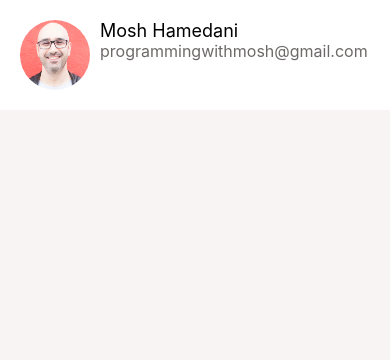
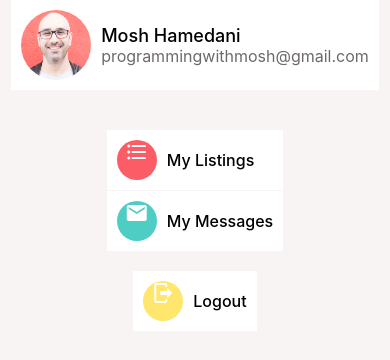
Before and after one commit to JonLevin25/mosh-react-native-tutorial, a React Native app: screen / in a window 390 px wide. Shown: the top 360 px of the page. Built offline with nearby package versions, Linux system fonts and the light colour scheme.

Commit message:
Excersize 3: Account Screen (impl close to mosh's, but: * I extracted icon to more generic RoundedIcon component (seems better) * I wrapped ListItemsinto NavigationListItem + UserListItem (seems bit over-engineered)

```diff
--- a/app/AppStyles.ts
+++ b/app/AppStyles.ts
@@ -1,4 +1,5 @@
 import { StyleSheet } from "react-native";
+import App from "../excersize_1";
 
 export const AppColors = {
   black: "#000",
@@ -9,9 +10,11 @@ export const AppColors = {
   secondary: "#4ecdc4",
   white: "#fff",
   danger: "#ff5252",
+  yellow: "#ffe66d",
 };
 
-type MaybeAppColor = keyof typeof AppColors | undefined;
+export type AppColorType = keyof typeof AppColors;
+export type MaybeAppColor = AppColorType | undefined;
 
 export function appBackgroundColor(bgColor: MaybeAppColor) {
   if (bgColor == null) return {};
--- a/app/components/AppText.tsx
+++ b/app/components/AppText.tsx
@@ -1,16 +1,30 @@
 import { StyleSheet, Text, TextProps } from "react-native";
 
 import React from "react";
-import { AppColors, appTextColor, TextStyles } from "../AppStyles";
+import {
+  AppColors,
+  AppColorType,
+  appTextColor,
+  TextStyles,
+} from "../AppStyles";
 
-function AppText(props: TextProps & { color?: keyof typeof AppColors }) {
-  const { style: userStyle, color, children, ...otherProps } = props;
+type AppTextProps = TextProps & {
+  text: string;
+  color?: AppColorType;
+};
+function AppText({
+  text,
+  style: userStyle,
+  color,
+  ...otherProps
+}: AppTextProps) {
   return (
     <Text
       {...otherProps}
+      key={text} // before otherprops, so key can be overriden
       style={[TextStyles.AppText, userStyle, appTextColor(color)]}
     >
-      {children}
+      {text}
     </Text>
   );
 }
--- a/app/components/ListItemDeleteAction.tsx
+++ b/app/components/ListItemDeleteAction.tsx
@@ -28,7 +28,7 @@ export default function ListItemDeleteAction(props: DeleteWidgetProps) {
   );
 }
 
-export const styles = StyleSheet.create({
+const styles = StyleSheet.create({
   deleteContainer: {
     width: 59,
     height: "100%",
--- a/app/components/ListItem.tsx
+++ b/app/components/ListItems/ListItem.tsx
@@ -3,24 +3,17 @@ import {
   StyleSheet,
   Animated,
   View,
-  Image,
-  ImagePropsBase,
-  ImageSourcePropType,
   TouchableHighlight,
-  TouchableOpacity,
   ViewStyle,
+  StyleProp,
 } from "react-native";
 import { Swipeable } from "react-native-gesture-handler";
-import { AppColors } from "../AppStyles";
-import { UserData } from "../data/UserData";
-import { MaterialCommunityIcons } from "@expo/vector-icons";
-
-import AppText from "./AppText";
+import { AppColors } from "../../AppStyles";
 
 type ListItemProps = {
   Icon: React.ReactNode;
   Texts: React.ReactNode[];
-  style?: ViewStyle;
+  style?: StyleProp<ViewStyle>;
   onPress?: () => void;
   renderRightActions?:
     | ((
@@ -38,7 +31,7 @@ function ListItem<T>(props: ListItemProps) {
   return (
     <Swipeable renderRightActions={renderRightActions}>
       <TouchableHighlight
-        style={[styles.container, userStyle]}
+        style={[styles.container, undefined]}
         onPress={onPress}
         underlayColor={AppColors.light}
       >
@@ -52,7 +45,7 @@ function ListItem<T>(props: ListItemProps) {
 }
 
 const getStyles = (isDoubleRow: boolean) => {
-  const padding = 20;
+  const padding = 10;
   return StyleSheet.create({
     container: {
       flexDirection: "row",
@@ -62,7 +55,6 @@ const getStyles = (isDoubleRow: boolean) => {
       backgroundColor: AppColors.white,
     },
     detailsContainer: {
-      height: "100%",
       flexDirection: "column",
       justifyContent: "center",
       // backgroundColor: "green",
--- /dev/null
+++ b/app/components/ListItems/NavigationListItem.tsx
@@ -0,0 +1,44 @@
+import React from "react";
+import { StyleSheet, View } from "react-native";
+import { MaterialCommunityIconType } from "../../utils/typeHelpers";
+import { MaterialCommunityIcons } from "@expo/vector-icons";
+import { appBackgroundColor, AppColors, AppColorType } from "../../AppStyles";
+import ListItem from "./ListItem";
+import RoundedIcon from "../RoundedIcon";
+import AppText from "../AppText";
+
+type NavigationListItemProps = {
+  icon: MaterialCommunityIconType;
+  backgroundColor: AppColorType;
+  text: string;
+};
+
+function NavigationListItem(props: NavigationListItemProps) {
+  const { icon, text } = props;
+  const styles = getStyles(props);
+  return (
+    <ListItem
+      style={styles.container}
+      Icon={
+        <RoundedIcon.FromMaterialIcon
+          size={40}
+          style={styles.image}
+          content={icon}
+        />
+      }
+      Texts={[
+        // func call means <Text> is returned, with key set properly
+        AppText({ text, style: styles.text }),
+      ]}
+    />
+  );
+}
+
+const getStyles = (props: NavigationListItemProps) =>
+  StyleSheet.create({
+    container: {},
+    image: { backgroundColor: AppColors[props.backgroundColor] },
+    text: { color: AppColors.black, fontSize: 16, fontWeight: "500" },
+  });
+
+export default NavigationListItem;
--- /dev/null
+++ b/app/components/ListItems/UserListItem.tsx
@@ -0,0 +1,34 @@
+import React from "react";
+import { Text, StyleSheet, View, ViewStyle, StyleProp } from "react-native";
+import ListItem from "./ListItem";
+import RoundedIcon from "../RoundedIcon";
+import { AppColors } from "../../AppStyles";
+import AppText from "../AppText";
+import { UserData } from "../../data/UserData";
+
+type UserListItemProps = {
+  user: UserData;
+  style?: StyleProp<ViewStyle>;
+};
+
+function UserListItem({ user, style: userStyle }: UserListItemProps) {
+  return (
+    <ListItem
+      style={[styles.container, userStyle]}
+      Icon={<RoundedIcon.FromImage size={70} content={user.profileImage} />}
+      Texts={[
+        // func call means <Text> is returned, with key set
+        AppText({ text: user.name, style: styles.title }),
+        AppText({ text: user.email, style: styles.subTitle }),
+      ]}
+    />
+  );
+}
+
+const styles = StyleSheet.create({
+  container: {},
+  image: {},
+  title: { color: AppColors.black, fontSize: 18, fontWeight: "500" },
+  subTitle: { color: AppColors.gray, fontSize: 16, fontWeight: "400" },
+});
+export default UserListItem;
--- a/app/components/RoundedIcon.tsx
+++ b/app/components/RoundedIcon.tsx
@@ -1,38 +1,69 @@
 import React from "react";
-import { StyleSheet, View, Image, ImageStyle, ColorValue } from "react-native";
+import {
+  StyleSheet,
+  View,
+  Image,
+  ImageStyle,
+  StyleProp,
+  TextStyle,
+} from "react-native";
 import { ImageSourcePropType } from "react-native";
 import { MaterialCommunityIcons } from "@expo/vector-icons";
 import { MaterialCommunityIconType } from "../utils/typeHelpers";
+import { AppColors } from "../AppStyles";
 
 namespace RoundedIcon {
-  type ContentType = ImageSourcePropType | MaterialCommunityIconType;
-  type RoundedIconProps<T extends ContentType> = {
-    content: T;
+  type RoundedImageProps = {
     size: number;
-    backgroundColor?: ColorValue;
+    content: ImageSourcePropType;
+    style?: StyleProp<ImageStyle>;
   };
 
-  type RoundedImageProps = RoundedIconProps<ImageSourcePropType>;
-  type RoundedMaterialIconProps = RoundedIconProps<MaterialCommunityIconType>;
+  type RoundedMaterialIconProps = {
+    size: number;
+    content: MaterialCommunityIconType;
+    style?: StyleProp<TextStyle>;
+  };
 
   export function FromImage(props: RoundedImageProps) {
-    return <Image style={[styles.common]} source={props.content} />;
+    const styles = getStyles(props.size);
+    return (
+      <Image style={[styles.common, props.style]} source={props.content} />
+    );
   }
 
   export function FromMaterialIcon(props: RoundedMaterialIconProps) {
-    return <MaterialCommunityIcons name={props.content} />;
+    const styles = getStyles(props.size);
+    return (
+      <MaterialCommunityIcons
+        style={[styles.common, styles.text, props.style]}
+        name={props.content}
+      />
+    );
   }
 
-  const styles = StyleSheet.create({
-    common: {
-      marginRight: 10,
-      resizeMode: "contain",
-      height: 70,
-      width: 70,
-      alignItems: "center",
-      borderRadius: 70 * 0.5,
-    },
-  });
+  const getStyles = (size: number) =>
+    StyleSheet.create({
+      common: {
+        marginRight: 10,
+        height: size,
+        width: size,
+        borderRadius: size * 0.5,
+      },
+
+      image: {
+        alignItems: "center",
+        justifyContent: "center",
+        alignSelf: "center",
+        resizeMode: "contain",
+      },
+      text: {
+        fontSize: size * 0.6,
+        textAlign: "center",
+        textAlignVertical: "center",
+        color: AppColors.white,
+      },
+    });
 }
 
 export default RoundedIcon;
--- a/app/screens/ListingDetailsScreen.tsx
+++ b/app/screens/ListingDetailsScreen.tsx
@@ -12,7 +12,7 @@ import { ListingData as ItemData, ListingData } from "../data/ListingData";
 import { UserData } from "../data/UserData";
 import { userMosh } from "../data/mockData";
 
-import ListItem from "../components/ListItem";
+import ListItem from "../components/ListItems/ListItem";
 
 type ListingProps = {
   listing: ListingData;
--- a/app/screens/MessageListScreen.tsx
+++ b/app/screens/MessageListScreen.tsx
@@ -1,6 +1,6 @@
 import React from "react";
 import { StyleSheet, View, FlatList, Button, Animated } from "react-native";
-import ListItem from "../components/ListItem";
+import ListItem from "../components/ListItems/ListItem";
 import ListSeparator from "../components/ListSeparator";
 import AppText from "../components/AppText";
 
--- a/app/screens/MyAccountScreen.tsx
+++ b/app/screens/MyAccountScreen.tsx
@@ -1,52 +1,66 @@
-import { StyleSheet, View, Image, Text, SectionList } from "react-native";
+import { StyleSheet, View } from "react-native";
 import "../components/AppText";
-import { AppColors } from "../AppStyles";
 import React from "react";
-import ListItem from "../components/ListItem";
 import { userMosh } from "../data/mockData";
+import { MaterialCommunityIconType } from "../utils/typeHelpers";
+import UserListItem from "../components/ListItems/UserListItem";
+import NavigationListItem from "../components/ListItems/NavigationListItem";
 import { FlatList } from "react-native-gesture-handler";
-import MaterialCommunityIcons from "@expo/vector-icons/MaterialCommunityIcons";
-import { MaterialCommunityIconType } from "../utils/typeHelpers";
-import RoundedIcon from "../components/RoundedIcon";
+import ListSeparator from "../components/ListSeparator";
+import { AppColorType } from "../AppStyles";
 type ButtonData = {
   title: string;
   icon: MaterialCommunityIconType;
+  color: AppColorType;
 };
 const buttonsData: ButtonData[] = [
-  { icon: "format-list-bulleted", title: "My Listings" },
-  { icon: "email", title: "My Messages" },
+  { icon: "format-list-bulleted", title: "My Listings", color: "primary" },
+  { icon: "email", title: "My Messages", color: "secondary" },
 ];
-const logoutButton = { icon: "logout", title: "Logout" };
+const logoutButton: ButtonData = {
+  icon: "logout",
+  title: "Logout",
+  color: "yellow",
+};
+
+function renderNavigationButton(data: ButtonData) {
+  return (
+    <NavigationListItem
+      text={data.title}
+      icon={data.icon}
+      backgroundColor={data.color}
+    />
+  );
+}
 
 function MyAccountScreen() {
   return (
     <View style={styles.container}>
-      <ListItem
-        style={styles.userCard}
-        Icon={
-          <RoundedIcon.FromImage size={70} content={userMosh.profileImage} />
-        }
-        Texts={[
-          <Text style={styles.title} key={userMosh.name}>
-            {userMosh.name}
-          </Text>,
-          <Text style={styles.subTitle} key={userMosh.email}>
-            {userMosh.email}
-          </Text>,
-        ]}
+      <UserListItem user={userMosh} style={styles.userListItem} />
+      {/* <UserListItem user={userMosh} /> */}
+      <View style={{ height: 40 }} />
+      <FlatList
+        style={styles.flatList}
+        data={buttonsData}
+        ItemSeparatorComponent={ListSeparator}
+        renderItem={({ item }) => renderNavigationButton(item)}
       />
-      <View style={{ height: 40 }} />
-      {/* <FlatList data={buttonsData}
-      renderItem={({item}) => } */}
+      <View style={{ height: 20 }} />
+      {renderNavigationButton(logoutButton)}
     </View>
   );
 }
 
 const styles = StyleSheet.create({
-  container: {},
-  userCard: { marginBottom: 50 },
-  image: {},
-  title: { color: AppColors.black, fontSize: 18, fontWeight: "400" },
-  subTitle: { color: AppColors.gray, fontSize: 16, fontWeight: "400" },
+  container: {
+    // backgroundColor: "tomato",
+    alignItems: "center",
+    justifyContent: "center",
+    alignSelf: "center",
+    alignContent: "center",
+  },
+  userListItem: {},
+  flatList: { flexGrow: 0 },
 });
+
 export default MyAccountScreen;
--- a/app/utils/typeHelpers.d.ts
+++ b/app/utils/typeHelpers.d.ts
@@ -1,4 +1,6 @@
 import { MaterialCommunityIcons } from "@expo/vector-icons";
+
+import * as AppStyles from "../AppStyles";
 
 export type MaterialCommunityIconType =
   keyof typeof MaterialCommunityIcons.glyphMap;
--- a/excersize_3.tsx
+++ b/excersize_3.tsx
@@ -4,7 +4,7 @@ import { Text, StyleSheet, ListRenderItemInfo } from "react-native";
 import { AppColors } from "./app/AppStyles";
 import { listingJacket } from "./app/data/mockData";
 import ScreenContainer from "./app/screens/ScreenContainer";
-import ListItem from "./app/components/ListItem";
+import ListItem from "./app/components/ListItems/ListItem";
 import ListingDetailsScreen from "./app/screens/ListingDetailsScreen";
 import MessageListScreen from "./app/screens/MessageListScreen";
 import MyAccountScreen from "./app/screens/MyAccountScreen";
```
